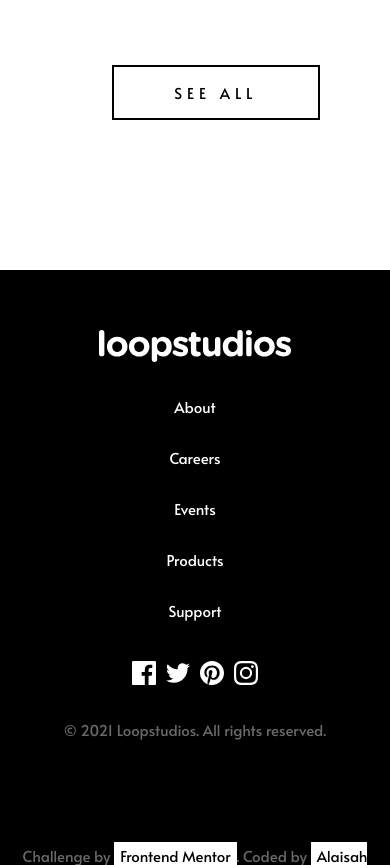
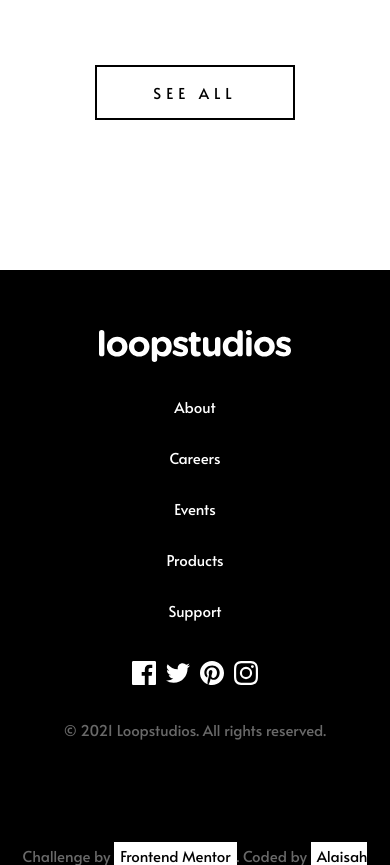
Before and after one commit to Abimimbom/loopstudios-landing-page, a plain HTML site: page index.html in a window 390 px wide. Shown: the part 3504-4369 px from the top of the page. Drawn offline with Linux system fonts and the light colour scheme.

Commit message:
Fixed gallery button for mobile

```diff
--- a/styles.css
+++ b/styles.css
@@ -494,9 +494,12 @@ html {
 
     .gallery-header button {
         position: absolute;
-        padding: 1rem 4rem;
+        padding: 1rem 0rem;
+        margin: 0 auto;
         bottom: 0;
-        left: 25%;
+        left: 0;
+        right: 0;
+        max-width: 200px;
     }
 
     /* footer styles */
```
